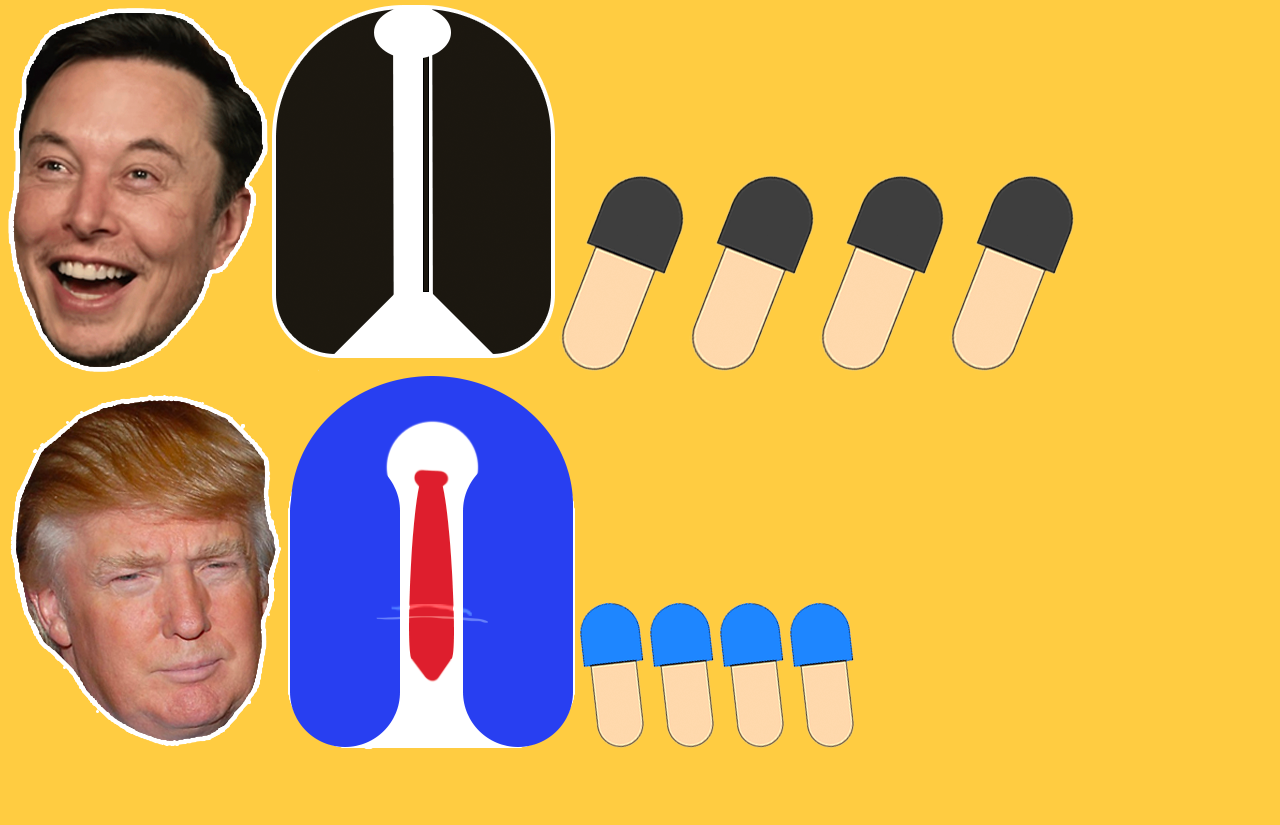
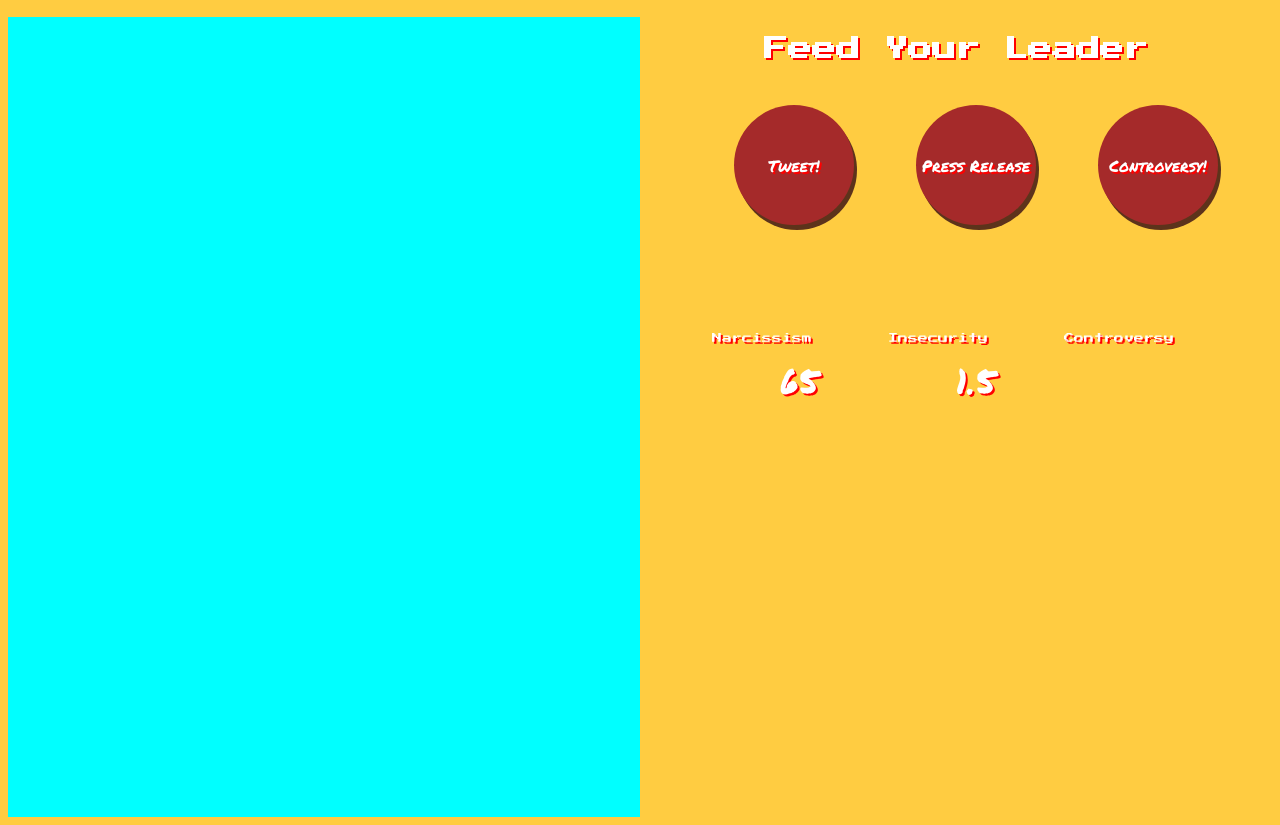
Before and after one commit to RicLMCR/little-leaders, a plain HTML site: page littleLeaders/index.html in a window 1280 px wide. Shown: the part 89-914 px from the top of the page. Before the commit the page ends 850 px from the top, so only its background shows below. Drawn offline with Linux system fonts and the light colour scheme; a web font is replaced by a local one.

Commit message:
Add files via upload

```diff
--- a/littleLeaders/index.html
+++ b/littleLeaders/index.html
@@ -1,49 +1,55 @@
 <!DOCTYPE html>
 <html lang="en">
+
 <head>
     <meta charset="UTF-8">
     <meta http-equiv="X-UA-Compatible" content="IE=edge">
     <meta name="viewport" content="width=device-width, initial-scale=1.0">
-    <link rel="stylesheet" href="/styles.css">
-    <title>Pet That Cat!</title>
+    <link rel="stylesheet" href="styles.css">
+    <title>Donald</title>
 </head>
+
 <body>
+    <nav>
+        <h1>DONALD J TRUMP</h1>
+    </nav>
 
-    <div class="container">
+    <div id="container">
+        <div class="leaderWrap"></div>
 
-        <div class="main-content">
+        <div class="ctrlWrap">
+            <h2>Feed Your Leader</h2>
+            <ul id="donList" class="btnList">
+                <li id="socialBtn" class="btn">Tweet!</li>
+                <li id="pressBtn" class="btn">Press Release</li>
+                <li id="controvBtn" class="btn">Controversy!</li>
+            </ul>
 
+            <ul id="donStats" class="leadStats">
+                <div class="statWrap">
+                    <label>Narcissism</label>
+                    <li id="statsNarc" class="stat"></li>
+                </div>
+                <div class="statWrap">
+                    <label>Insecurity</label>
+                    <li id="statsInsec" class="stat"></li>
+                </div>
+                <div class="statWrap">
+                    <label>Controversy</label>
+                    <li id="statsControv" class="stat"></li>
+                </div>
+            </ul>
         </div>
 
-        <div class="main-title floating">
-            <h1 class="heading-main">LITTLE LEADERS!</h1>
-        </div>
 
-        <div class="the-pet">
-            <div class="wrapper">
-                <div class="l1">
-                    <img src="src/elon/head.png" alt="Head" class="leader-1-head">
-                    <img src="src/elon/torso.png" alt="Torso" class="leader-1-torso">
-                    <img src="src/elon/arm.png" alt="Larm" class="leader-1-larm">
-                    <img src="src/elon/arm.png" alt="Larm" class="leader-1-rarm">
-                    <img src="src/elon/arm.png" alt="Larm" class="leader-1-lleg">
-                    <img src="src/elon/arm.png" alt="Larm" class="leader-1-rleg">
-                </div>
-                <div class="l2">
-                    <img src="src/trump/head.png" alt="Head" class="leader-2-head">
-                    <img src="src/trump/torso.png" alt="Torso" class="leader-2-torso">
-                    <img src="src/trump/leg.png" alt="Larm" class="leader-2-larm">
-                    <img src="src/trump/leg.png" alt="Larm" class="leader-2-rarm">
-                    <img src="src/trump/leg.png" alt="Larm" class="leader-2-lleg">
-                    <img src="src/trump/leg.png" alt="Larm" class="leader-2-rleg">
-                </div>
-
-            </div>
-        </div>
 
     </div>
 
-    <script src="/littleLeaders.js"></script>
 
+
+
+    <script src=" littleLeaders.js">
+    </script>
 </body>
+
 </html>
```
